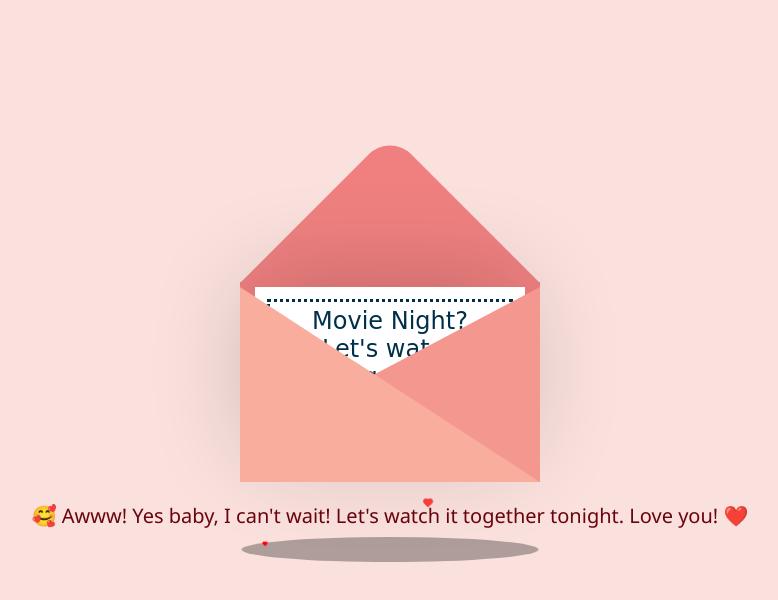
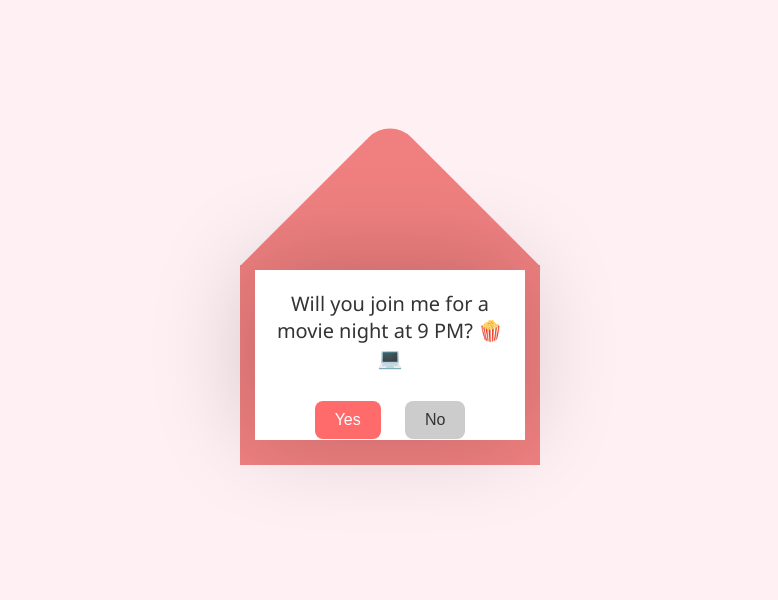
Before and after one commit to lucy05-devill/movie, a plain HTML site: page index.html in a window 1280 px wide. Shown: the whole page, without its empty margins (250-1028 px from the left). Drawn offline with Linux system fonts and the light colour scheme.

Commit message:
index.html

```diff
--- a/index.html
+++ b/index.html
@@ -1,306 +1,163 @@
-
 <!DOCTYPE html>
 <html lang="en">
 <head>
-  <meta charset="UTF-8">
-  <meta name="viewport" content="width=device-width, initial-scale=1">
-  <title>Online Movie Date</title>
+  <meta charset="UTF-8" />
+  <meta name="viewport" content="width=device-width, initial-scale=1" />
+  <title>Movie Date Invite</title>
   <style>
     body {
       margin: 0;
       padding: 0;
-      background-color: #fae1dd;
+      background-color: #fff0f3;
+      font-family: 'Segoe UI', sans-serif;
       display: flex;
       flex-direction: column;
       align-items: center;
       justify-content: center;
       height: 100vh;
-      font-family: 'Segoe UI', cursive;
-      overflow-x: hidden;
-    }
-
-    .container {
-      position: relative;
-    }
-
-    .valentines {
-      position: relative;
-      top: 30px;
-      cursor: pointer;
-      animation: up 3s linear infinite;
-    }
-
-    @keyframes up {
-      0%, 100% {
-        transform: translateY(0);
-      }
-      50% {
-        transform: translateY(-30px);
-      }
+      overflow: hidden;
+      text-align: center;
     }
 
     .envelope {
+      background-color: #f08080;
       width: 300px;
       height: 200px;
-      background-color: #f08080;
       position: relative;
+      margin-bottom: 40px;
     }
 
     .envelope:before {
       content: "";
       background-color: #f08080;
-      position: absolute;
       width: 212px;
       height: 212px;
-      transform: rotate(45deg);
+      position: absolute;
       top: -105px;
       left: 44px;
+      transform: rotate(45deg);
       border-radius: 30px 0 0 0;
     }
 
     .card {
       position: absolute;
-      background-color: #fff;
       width: 270px;
       height: 170px;
+      background-color: #fff;
       top: 5px;
       left: 15px;
+      z-index: 1;
+      transition: top 0.6s ease;
       box-shadow: -5px -5px 100px rgba(0, 0, 0, 0.2);
-      transition: top 0.6s ease;
-      z-index: 1;
     }
 
-    .card:before {
-      content: "";
-      position: absolute;
-      border: 3px dotted #003049;
-      width: 240px;
-      height: 140px;
-      left: 12px;
-      top: 12px;
+    .card .text {
+      margin-top: 20px;
+      padding: 0 20px;
+      font-size: 20px;
+      color: #333;
     }
 
-    .text {
-      position: absolute;
-      font-family: 'Brush Script MT', cursive;
-      font-size: 24px;
-      text-align: center;
-      line-height: 28px;
-      top: 20px;
-      left: 30px;
-      right: 30px;
-      color: #003049;
+    .buttons {
+      margin-top: 20px;
     }
 
-    .text-message {
+    .buttons button {
+      padding: 10px 20px;
+      margin: 10px;
       font-size: 16px;
-      margin-top: 90px;
-      color: #d62828;
+      border: none;
+      border-radius: 8px;
+      cursor: pointer;
+      transition: transform 0.2s;
     }
 
-    .heart {
-      background-color: #d62828;
-      display: inline-block;
-      height: 30px;
-      width: 30px;
-      position: absolute;
-      top: 110px;
-      left: 105px;
-      transform: rotate(-45deg);
+    .buttons button:hover {
+      transform: scale(1.05);
     }
 
-    .heart:before,
-    .heart:after {
-      content: "";
-      background-color: #d62828;
-      border-radius: 50%;
-      height: 30px;
-      width: 30px;
-      position: absolute;
+    .yes-btn {
+      background-color: #ff6b6b;
+      color: #fff;
     }
 
-    .heart:before {
-      top: -15px;
-      left: 0;
+    .no-btn {
+      background-color: #ccc;
+      color: #333;
     }
 
-    .heart:after {
+    .flowers, .hearts {
+      position: fixed;
       top: 0;
-      left: 15px;
+      left: 0;
+      pointer-events: none;
+      width: 100%;
+      height: 100%;
+      overflow: hidden;
+      z-index: 999;
     }
 
-    .hearts {
-      position: absolute;
+    .emoji {
+      font-size: 48px;
+      margin-top: 30px;
     }
 
-    .hearts div {
-      background-color: red;
-      display: inline-block;
-      height: 10px;
-      width: 10px;
-      margin: 0 10px;
-      transform: rotate(-45deg);
-      position: relative;
-      top: 50px;
+    .particle {
+      position: absolute;
+      animation: fall linear infinite;
     }
 
-    .hearts div:before,
-    .hearts div:after {
-      content: "";
-      background-color: red;
-      border-radius: 50%;
-      height: 10px;
-      width: 10px;
-      position: absolute;
-    }
-
-    .hearts div:before {
-      top: -5px;
-      left: 0;
-    }
-
-    .hearts div:after {
-      top: 0;
-      left: 5px;
-    }
-
-    .one { left: 10px; animation: heart 1s ease-out infinite; }
-    .two { left: 30px; animation: heart 2s ease-out infinite; }
-    .three { left: 50px; animation: heart 1.5s ease-out infinite; }
-    .four { left: 70px; animation: heart 2.3s ease-out infinite; }
-    .five { left: 90px; animation: heart 1.7s ease-out infinite; }
-
-    @keyframes heart {
-      0% {
-        transform: translateY(0) rotate(-45deg) scale(0.3);
-        opacity: 1;
-      }
-      100% {
-        transform: translateY(-150px) rotate(-45deg) scale(1.3);
-        opacity: 0;
-      }
-    }
-
-    .front {
-      position: absolute;
-      border-right: 180px solid #f4978e;
-      border-top: 95px solid transparent;
-      border-bottom: 100px solid transparent;
-      left: 120px;
-      top: 5px;
-      width: 0;
-      height: 0;
-      z-index: 10;
-    }
-
-    .front:before {
-      content: "";
-      position: absolute;
-      border-left: 300px solid #f8ad9d;
-      border-top: 195px solid transparent;
-      left: -120px;
-      top: -95px;
-      width: 0;
-      height: 0;
-    }
-
-    .shadow {
-      position: absolute;
-      width: 330px;
-      height: 25px;
-      border-radius: 50%;
-      background-color: rgba(0, 0, 0, 0.3);
-      top: 265px;
-      left: -15px;
-      animation: scale 3s linear infinite;
-      z-index: -1;
-    }
-
-    @keyframes scale {
-      0%, 100% {
-        transform: scaleX(1);
-      }
-      50% {
-        transform: scaleX(0.85);
-      }
-    }
-
-    .reply {
-      margin-top: 30px;
-      font-size: 20px;
-      color: #6a040f;
-      text-align: center;
-      opacity: 0;
-      transition: opacity 1s ease;
-      max-width: 90%;
-    }
-
-    .reply.visible {
-      opacity: 1;
-    }
-
-    @media screen and (max-width: 400px) {
-      .card {
-        width: 240px;
-        height: 150px;
-        left: 5px;
-      }
-      .text {
-        font-size: 20px;
-        line-height: 24px;
-      }
-      .heart {
-        left: 90px;
-      }
+    @keyframes fall {
+      0% { transform: translateY(-100px) rotate(0deg); opacity: 1; }
+      100% { transform: translateY(100vh) rotate(360deg); opacity: 0; }
     }
   </style>
 </head>
 <body>
 
-  <div class="container">
-    <div class="valentines">
-      <div class="envelope"></div>
-      <div class="front"></div>
-      <div class="card" id="card">
-        <div class="text">
-          Movie Night?<br>
-          Let's watch together<br>tonight at 9 PM 💻🍿
-        </div>
-        <div class="heart"></div>
-      </div>
-      <div class="hearts">
-        <div class="one"></div>
-        <div class="two"></div>
-        <div class="three"></div>
-        <div class="four"></div>
-        <div class="five"></div>
+  <div class="envelope">
+    <div class="card" id="card">
+      <div class="text">Will you join me for a movie night at 9 PM? 🍿💻</div>
+      <div class="buttons">
+        <button class="yes-btn" onclick="handleAnswer(true)">Yes</button>
+        <button class="no-btn" onclick="handleAnswer(false)">No</button>
       </div>
     </div>
-    <div class="shadow"></div>
   </div>
 
-  <div class="reply" id="reply">
-    🥰 Awww! Yes baby, I can't wait! Let's watch it together tonight. Love you! ❤️
-  </div>
+  <div class="emoji" id="responseEmoji"></div>
+
+  <div class="flowers" id="flowerContainer"></div>
+  <div class="hearts" id="heartContainer"></div>
 
   <script>
-    // Animate card on hover
-    const container = document.querySelector('.container');
-    const card = document.getElementById('card');
-    const reply = document.getElementById('reply');
+    function handleAnswer(isYes) {
+      console.log("Girlfriend's answer:", isYes ? "Yes" : "No");
 
-    container.addEventListener('mouseenter', () => {
-      card.style.top = '-90px';
-    });
+      if (isYes) {
+        showParticles("🌸", "flowerContainer", 20);
+        showParticles("❤️", "heartContainer", 20);
+        document.getElementById("responseEmoji").textContent = "Yay! ❤️🌸";
+      } else {
+        document.getElementById("responseEmoji").textContent = "😢 Maybe next time...";
+      }
+    }
 
-    container.addEventListener('mouseleave', () => {
-      card.style.top = '5px';
-    });
+    function showParticles(symbol, containerId, count) {
+      const container = document.getElementById(containerId);
+      for (let i = 0; i < count; i++) {
+        const particle = document.createElement("div");
+        particle.textContent = symbol;
+        particle.classList.add("particle");
+        particle.style.left = Math.random() * 100 + "vw";
+        particle.style.animationDuration = (2 + Math.random() * 3) + "s";
+        particle.style.fontSize = (24 + Math.random() * 20) + "px";
+        container.appendChild(particle);
 
-    // Simulate gf reply after 4 seconds
-    setTimeout(() => {
-      reply.classList.add('visible');
-    }, 4000);
+        // Remove after animation
+        setTimeout(() => container.removeChild(particle), 5000);
+      }
+    }
   </script>
 
 </body>
```
